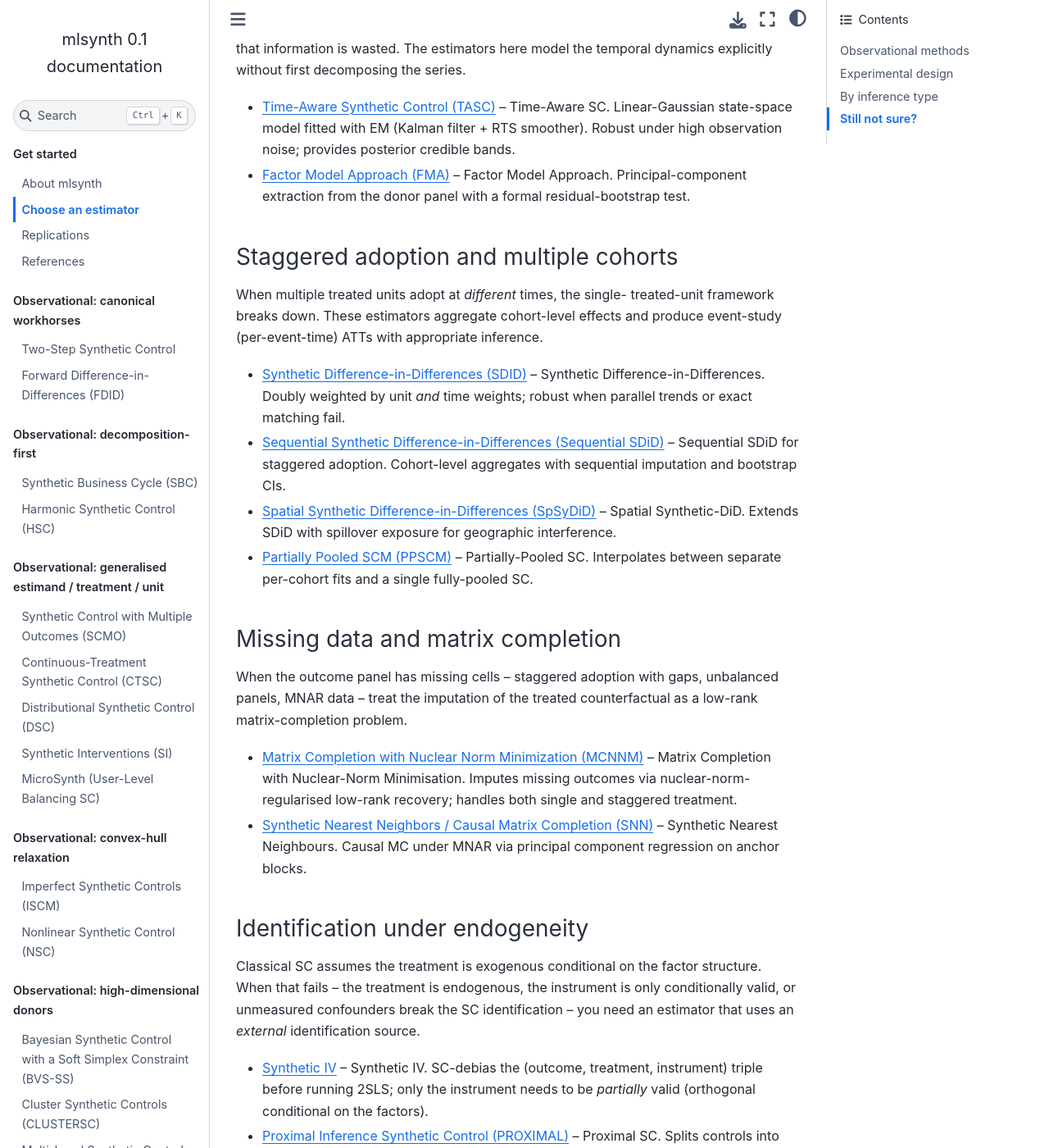
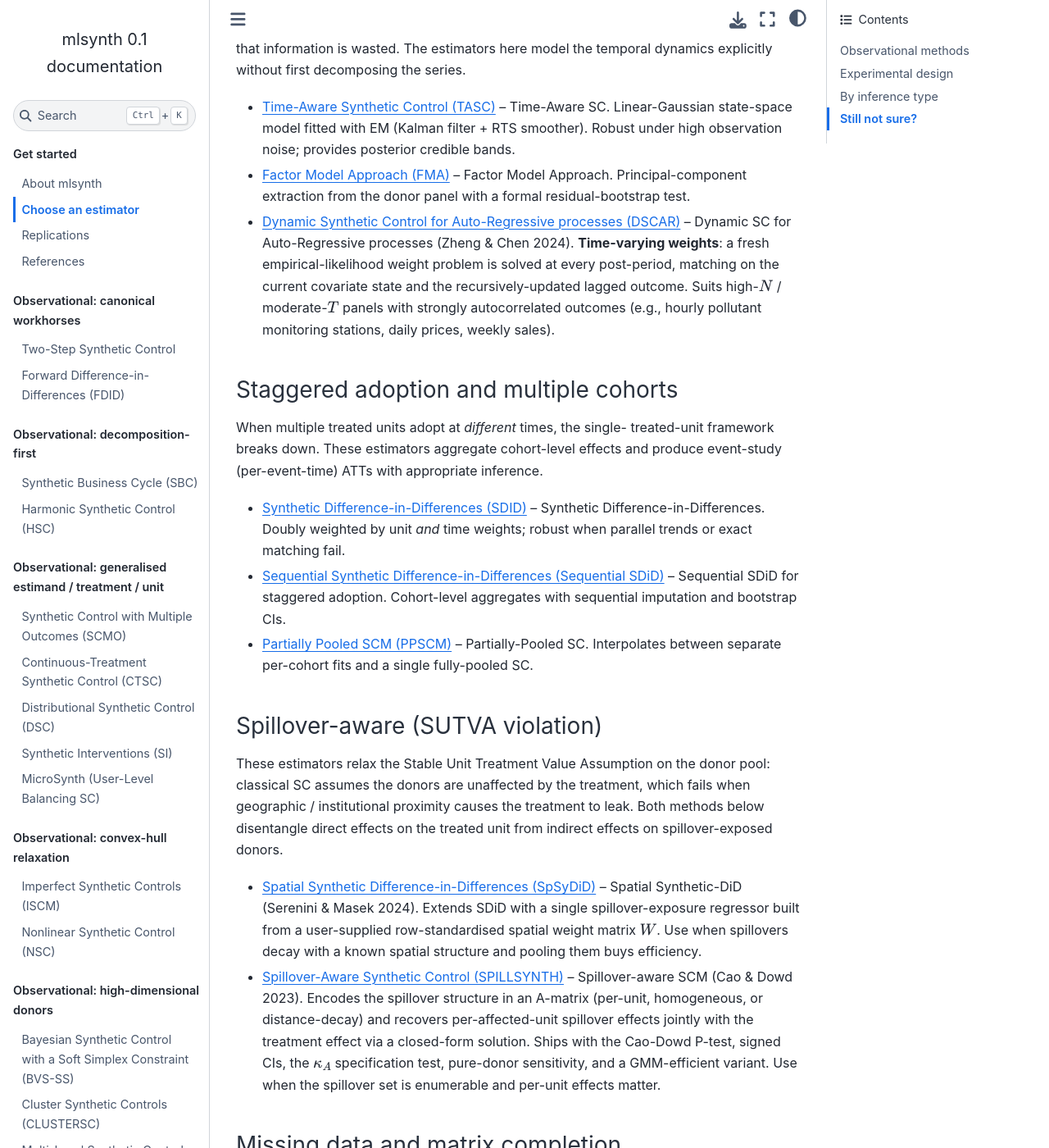
Before and after one commit to jgreathouse9/mlsynth, a Sphinx documentation site: the page built from docs/choose.rst, in a window 1280 px wide and 1400 px high, scrolled down 2908 px. Shown: the whole window at 82% size. Built offline with Sphinx 7.4.7 and the Sphinx Book theme 1.1.4, drawn with Linux system fonts in a browser that asks for light colours; pages that are not in the unit, such as notebooks, are missing from menus; some of the changed text lies outside the part shown.

Commit message:
Update choose.rst

```diff
--- a/docs/choose.rst
+++ b/docs/choose.rst
@@ -133,6 +133,14 @@ dynamics explicitly without first decomposing the series.
 * :doc:`fma` -- Factor Model Approach. Principal-component extraction
   from the donor panel with a formal residual-bootstrap test.
 
+* :doc:`dscar` -- Dynamic SC for Auto-Regressive processes
+  (Zheng & Chen 2024). **Time-varying weights**: a fresh
+  empirical-likelihood weight problem is solved at every post-period,
+  matching on the current covariate state and the recursively-updated
+  lagged outcome. Suits high-:math:`N` / moderate-:math:`T` panels
+  with strongly autocorrelated outcomes (e.g., hourly pollutant
+  monitoring stations, daily prices, weekly sales).
+
 Staggered adoption and multiple cohorts
 ^^^^^^^^^^^^^^^^^^^^^^^^^^^^^^^^^^^^^^^
 
@@ -147,10 +155,33 @@ with appropriate inference.
 * :doc:`seq_sdid` -- Sequential SDiD for staggered adoption.
   Cohort-level aggregates with sequential imputation and bootstrap
   CIs.
-* :doc:`spsydid` -- Spatial Synthetic-DiD. Extends SDiD with
-  spillover exposure for geographic interference.
 * :doc:`ppscm` -- Partially-Pooled SC. Interpolates between separate
   per-cohort fits and a single fully-pooled SC.
+
+
+Spillover-aware (SUTVA violation)
+^^^^^^^^^^^^^^^^^^^^^^^^^^^^^^^^^
+
+These estimators relax the Stable Unit Treatment Value Assumption on
+the donor pool: classical SC assumes the donors are unaffected by the
+treatment, which fails when geographic / institutional proximity
+causes the treatment to leak. Both methods below disentangle direct
+effects on the treated unit from indirect effects on
+spillover-exposed donors.
+
+* :doc:`spsydid` -- Spatial Synthetic-DiD (Serenini & Masek 2024).
+  Extends SDiD with a single spillover-exposure regressor built from
+  a user-supplied row-standardised spatial weight matrix
+  :math:`W`. Use when spillovers decay with a known spatial structure
+  and pooling them buys efficiency.
+* :doc:`spillsynth` -- Spillover-aware SCM (Cao & Dowd 2023). Encodes
+  the spillover structure in an A-matrix (per-unit, homogeneous, or
+  distance-decay) and recovers per-affected-unit spillover effects
+  jointly with the treatment effect via a closed-form solution. Ships
+  with the Cao-Dowd P-test, signed CIs, the :math:`\kappa_A`
+  specification test, pure-donor sensitivity, and a GMM-efficient
+  variant. Use when the spillover set is enumerable and per-unit
+  effects matter.
 
 Missing data and matrix completion
 ^^^^^^^^^^^^^^^^^^^^^^^^^^^^^^^^^^
@@ -213,7 +244,9 @@ uncertainty quantification?
 **Frequentist confidence intervals.** :doc:`tssc` (subsampling),
 :doc:`fdid` (Wald-style), :doc:`sdid` and :doc:`seq_sdid`
 (bootstrap), :doc:`fma` (residual bootstrap), :doc:`siv` (asymptotic
-IV sandwich or split-conformal).
+IV sandwich or split-conformal), :doc:`spillsynth` (Cao-Dowd
+end-of-sample P-test, signed CIs via test inversion, and a
+:math:`\kappa_A` specification test for the chosen A-matrix).
 
 **Bayesian credible intervals.** :doc:`bvss` (spike-and-slab
 posterior), :doc:`tasc` (Kalman posterior bands).
@@ -222,17 +255,22 @@ posterior), :doc:`tasc` (Kalman posterior bands).
 "conformal"``; :doc:`proximal` for proximal causal inference under
 unmeasured confounding.
 
+**Placebo-based standard errors.** :doc:`dscar` (normalised placebo
+SE: re-fit the dynamic estimator on random control-only "treated"
+draws, then rescale to match the observed-treated variance scale).
+
 **Per-event-time ATTs (event study).** :doc:`seq_sdid`,
-:doc:`spsydid`, :doc:`ppscm`.
+:doc:`spsydid`, :doc:`ppscm`; :doc:`spillsynth` (per-treated event-
+study plot when ``n_treated > 1``, with shaded 95% CIs from signed
+test inversion).
+
 
 Still not sure?
 ---------------
 
 * If your panel looks like the canonical Abadie-Diamond-Hainmueller
   Proposition 99 study -- one treated state, dozens of donor states,
-  decades of pre-treatment data -- start with :doc:`tssc`. Its
-  *Verification* section reproduces the published Brooklyn-showroom
-  and Figure-2 simulation numbers exactly.
+  decades of pre-treatment data -- start with :doc:`fdid`. If the forward parallel pre-trend assumption is not valid, switch to :doc:`tssc`.
 * If your :math:`N / T_0` ratio is large or you suspect the simplex
   constraint is too restrictive, start with :doc:`bvss`. Its
   *Verification* section reproduces Xu & Zhou's China anti-corruption
```
